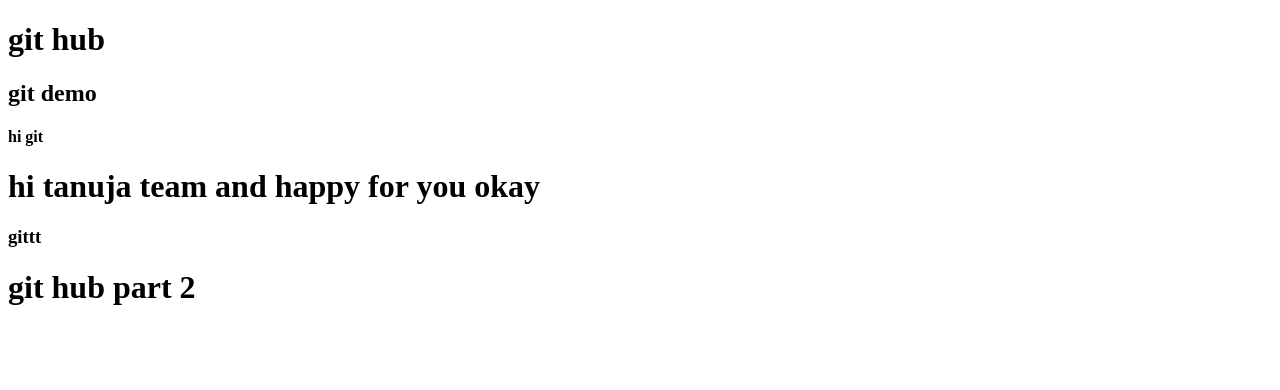
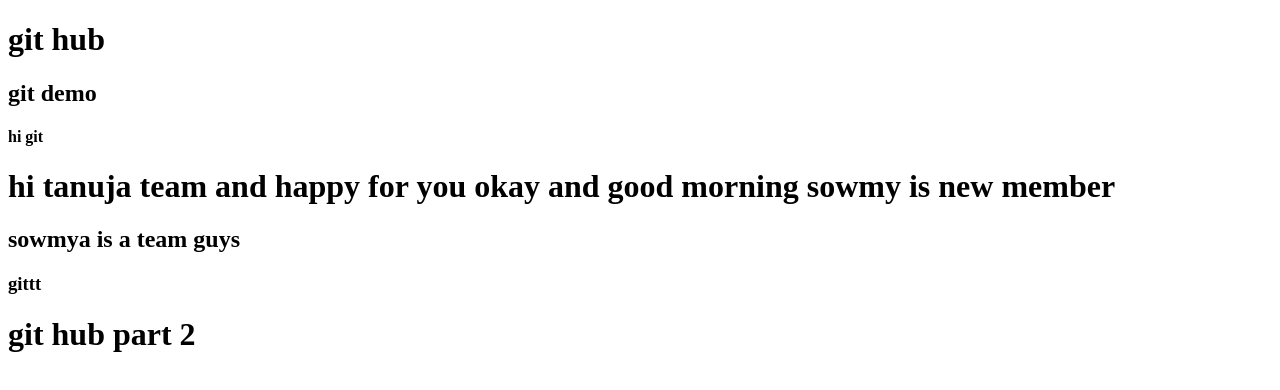
Before and after one commit to smilysrinidhi22/git-demo, a plain HTML site: page index.html in a window 1280 px wide. Drawn offline with Linux system fonts and the light colour scheme.

Commit message:
added a new line by sowmy

```diff
--- a/index.html
+++ b/index.html
@@ -10,7 +10,8 @@
     <h1> git hub</h1>
     <h2>git demo</h2>
     <h4>hi git </h4>
-    <h1> hi tanuja team and happy for you okay</h1>
+    <h1> hi tanuja team and happy for you okay and good morning sowmy is new member</h1>
+    <h2>sowmya is a team guys</h2>
     <h3>gittt</h3>
     <h1>git hub part 2</h1>
     <script src="script.js"></script>
```
